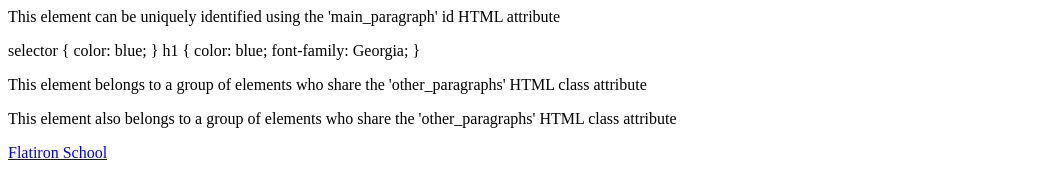
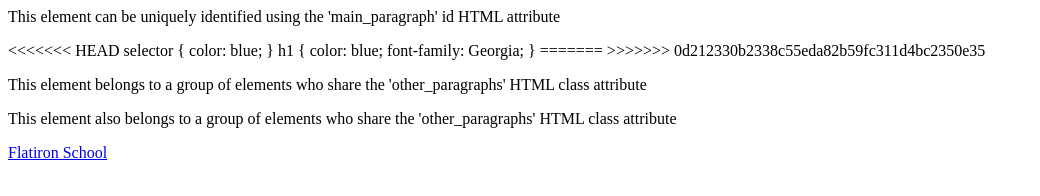
Before and after one commit to mdouang/learn-co-sandbox, a plain HTML site: page index.html in a window 1280 px wide. Shown: the whole page, without its empty margins (0-1040 px from the left). Drawn offline with Linux system fonts and the light colour scheme.

Commit message:
Automatically backed up by Learn

```diff
--- a/index.html
+++ b/index.html
@@ -1,5 +1,6 @@
 <html>
 <p id='main_paragraph'>This element can be uniquely identified  using the 'main_paragraph' id HTML attribute</p>
+<<<<<<< HEAD
  selector {
   color: blue;
 }
@@ -7,6 +8,9 @@ h1 {
   color: blue;
   font-family: Georgia;
 }
+=======
+
+>>>>>>> 0d212330b2338c55eda82b59fc311d4bc2350e35
   <p class='other_paragraphs'>This element belongs to a group of elements who share the 'other_paragraphs' HTML class attribute</p>
   <p class='other_paragraphs'>This element also belongs to a group of elements who share the 'other_paragraphs' HTML class attribute</p>
   <p>  <a href="https://flatironschool.com/">Flatiron School</a></p>
```
